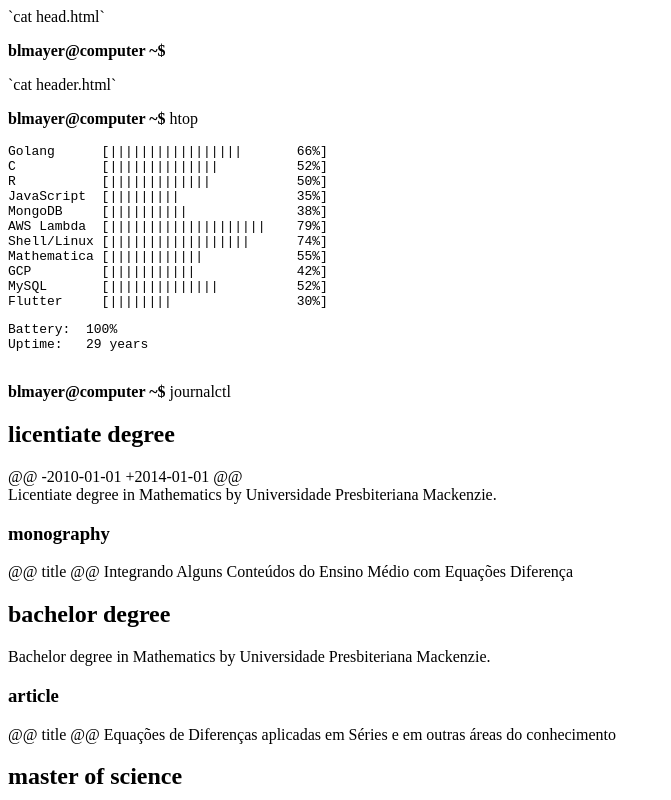
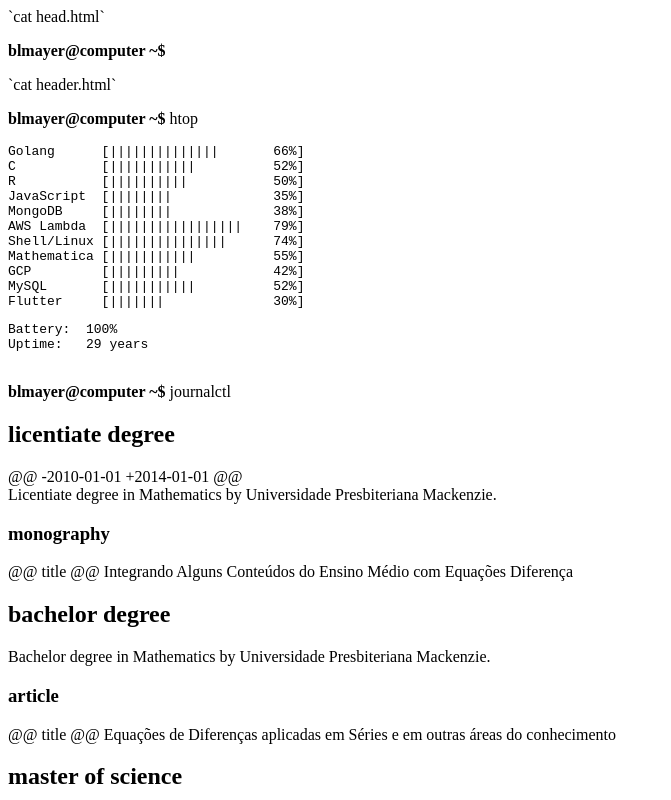
Before and after one commit to blmayer/website, a plain HTML site: page static/whoami.html in a window 1280 px wide. Shown: the top 800 px of the page, without its empty margins (0-671 px from the left). Drawn offline with Linux system fonts and the light colour scheme.

Commit message:
Improved htop

```diff
--- a/static/whoami.html
+++ b/static/whoami.html
@@ -9,17 +9,17 @@
     <p><strong>blmayer@computer ~$ </strong>htop</p>
     <htop>
         <pre class="diff">
-Golang      [|||||||||||||||||       66%]
-C           [||||||||||||||          52%]
-R           [|||||||||||||           50%]
-JavaScript  [|||||||||               35%]
-MongoDB     [||||||||||              38%]
-AWS Lambda  [||||||||||||||||||||    79%]
-Shell/Linux [||||||||||||||||||      74%]
-Mathematica [||||||||||||            55%]
-GCP         [|||||||||||             42%]
-MySQL       [||||||||||||||          52%]
-Flutter     [||||||||                30%]</pre>
+Golang      [||||||||||||||       66%]
+C           [|||||||||||          52%]
+R           [||||||||||           50%]
+JavaScript  [||||||||             35%]
+MongoDB     [||||||||             38%]
+AWS Lambda  [|||||||||||||||||    79%]
+Shell/Linux [|||||||||||||||      74%]
+Mathematica [|||||||||||          55%]
+GCP         [|||||||||            42%]
+MySQL       [|||||||||||          52%]
+Flutter     [|||||||              30%]</pre>
         <pre class="diff">
 Battery:  100%
 Uptime:   29 years
```
